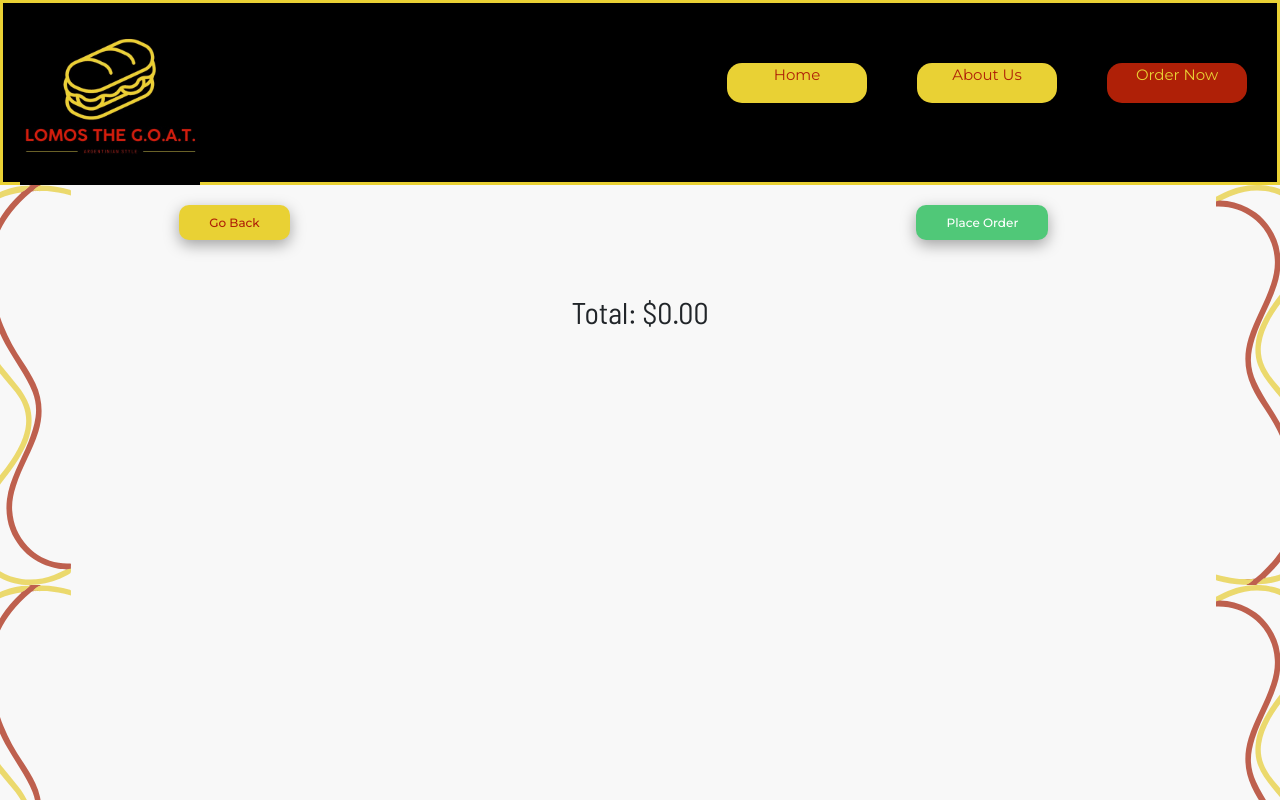
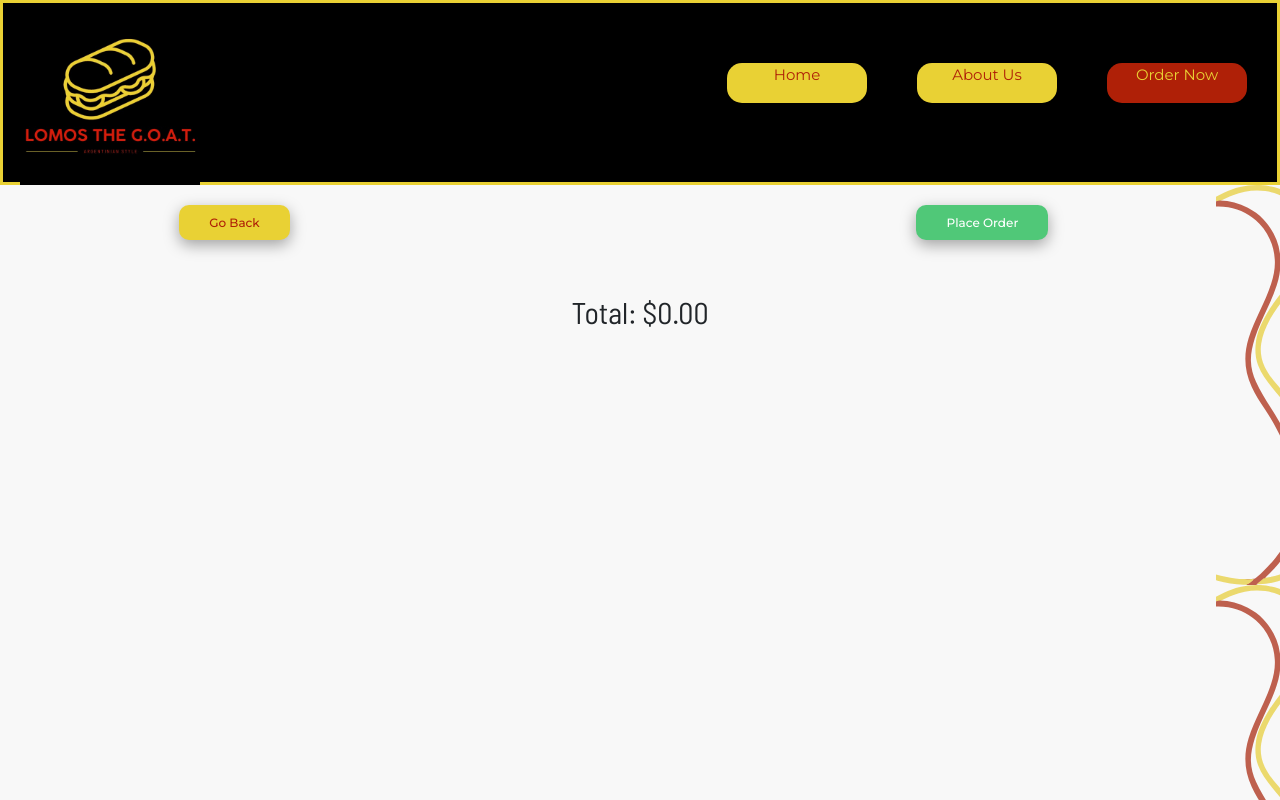
Before and after one commit to JorgeLG87/Lomos-the-G.O.A.T, a React (Vite) app: page /showcart in a window 1280 px wide. Built offline with nearby package versions, Linux system fonts and the light colour scheme; the HTML template or start-up script is replaced by a standard one.

Commit message:
CSS updating

```diff
--- a/src/Components/ShowCart.css
+++ b/src/Components/ShowCart.css
@@ -71,7 +71,7 @@
 .showcart-page {
     width: 100%;
     height: 100vh;
-    /* position: relative; */
+    position: relative;
     display: flex;
     flex-direction: column;
     /* align-items: center; */
@@ -84,6 +84,7 @@
     @media (width < 450px) {
         padding-left: 0%;
         padding-right: 0%;
+        position: relative;
         /* height: max-content; */
         /* overflow-y: scroll; */
         /* overflow-x: none; */
@@ -170,7 +171,7 @@
         display: flex;
         flex-direction: column;
         /* margin-left: -10%; */
-        left: -40px;
+        left: -185px;
         z-index: -1;
 }
 
```
